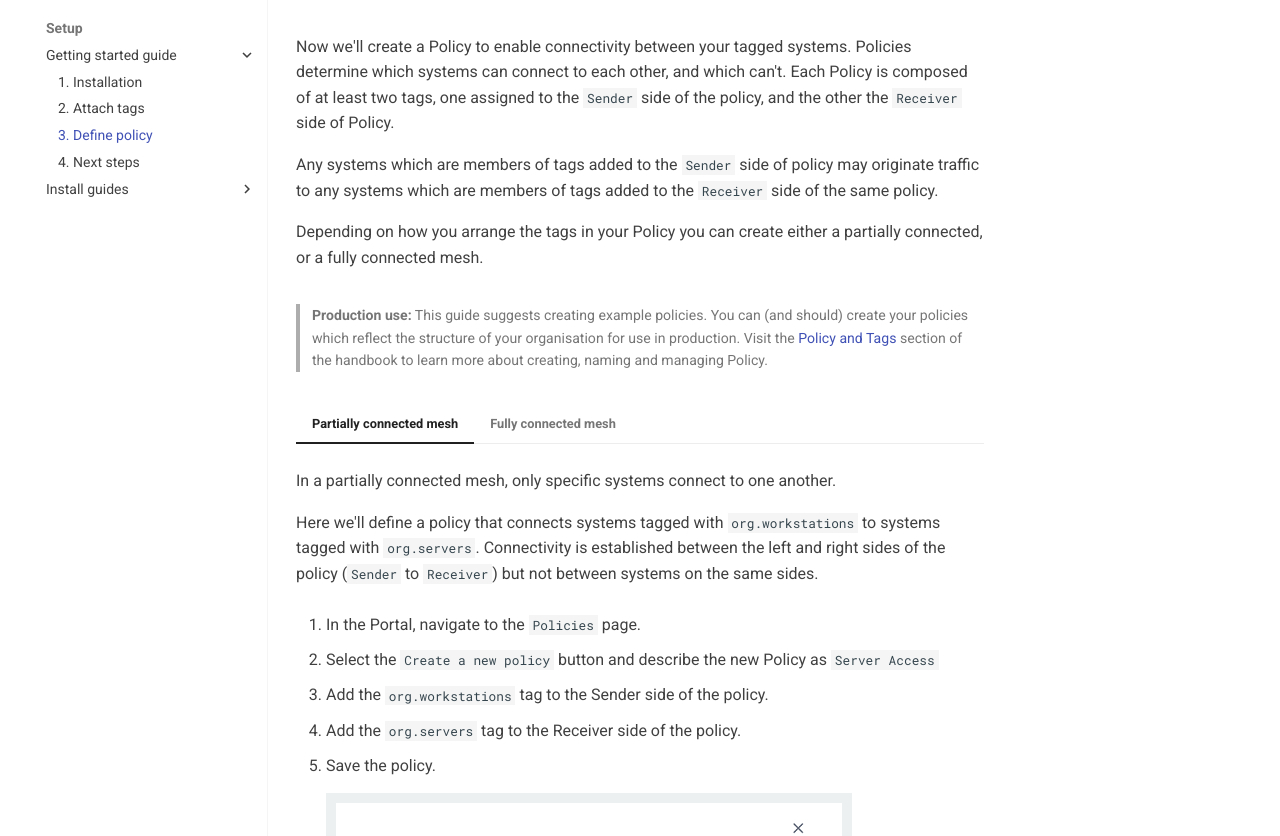
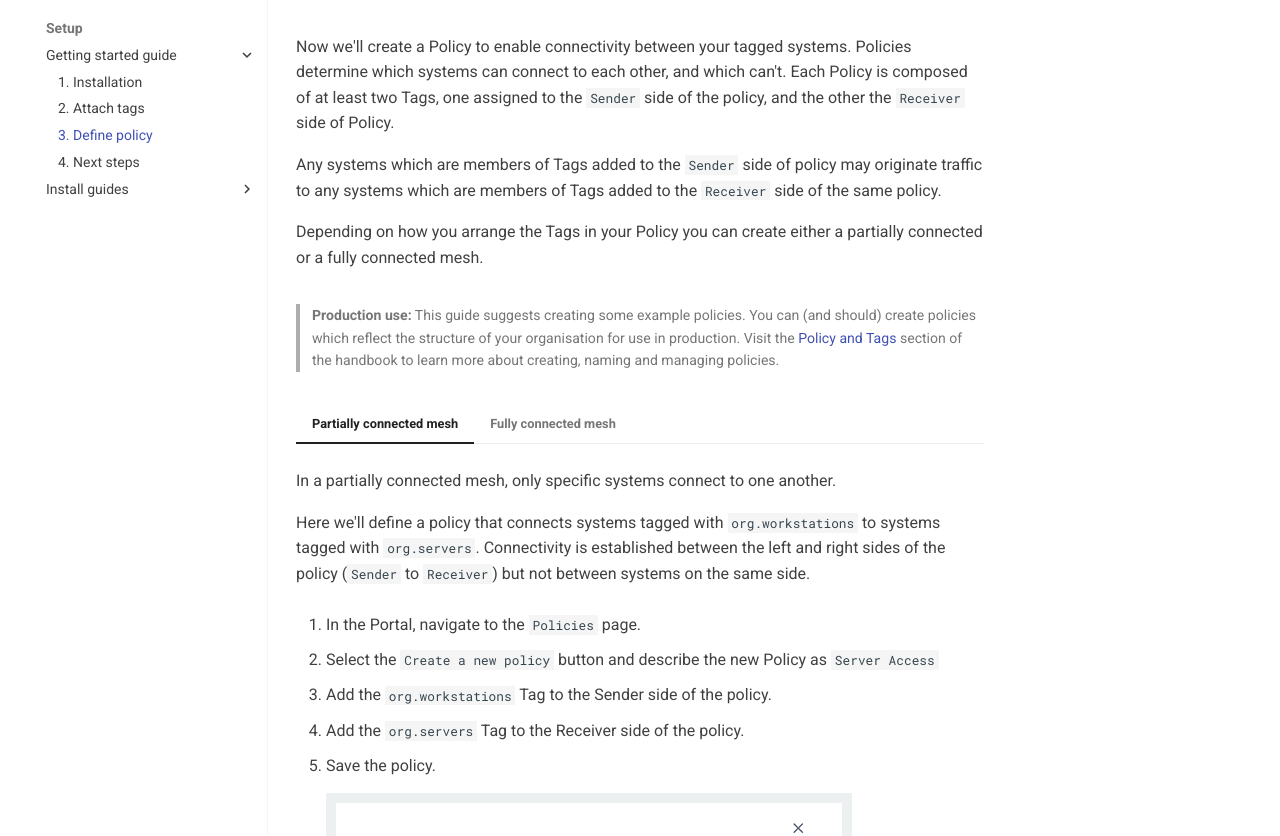
Before and after one commit to enclave-networks/docs, an MkDocs documentation site: the page built from docs/getting-started/define-policy.md, in a window 1280 px wide and 1400 px high. Shown: the part 194-1030 px from the top of the window. Built offline with MkDocs 1.6.1 and Material for MkDocs 9.7.7, drawn with Linux system fonts in a browser that asks for light colours; some of the changed text lies outside the part shown.

Commit message:
Minor updates

```diff
--- a/docs/getting-started/define-policy.md
+++ b/docs/getting-started/define-policy.md
@@ -1,23 +1,23 @@
 # Getting Started — Define Policy
 
-Now we'll create a Policy to enable connectivity between your tagged systems. Policies determine which systems can connect to each other, and which can't. Each Policy is composed of at least two tags, one assigned to the `Sender` side of the policy, and the other the `Receiver` side of Policy.
+Now we'll create a Policy to enable connectivity between your tagged systems. Policies determine which systems can connect to each other, and which can't. Each Policy is composed of at least two Tags, one assigned to the `Sender` side of the policy, and the other the `Receiver` side of Policy.
 
-Any systems which are members of tags added to the `Sender` side of policy may originate traffic to any systems which are members of tags added to the `Receiver` side of the same policy.
+Any systems which are members of Tags added to the `Sender` side of policy may originate traffic to any systems which are members of Tags added to the `Receiver` side of the same policy.
 
-Depending on how you arrange the tags in your Policy you can create either a partially connected, or a fully connected mesh.
+Depending on how you arrange the Tags in your Policy you can create either a partially connected or a fully connected mesh.
 
-> **Production use:** This guide suggests creating example policies. You can (and should) create your policies which reflect the structure of your organisation for use in production. Visit the [Policy and Tags](/management/policies-and-tags#naming) section of the handbook to learn more about creating, naming and managing Policy.
+> **Production use:** This guide suggests creating some example policies. You can (and should) create policies which reflect the structure of your organisation for use in production. Visit the [Policy and Tags](/management/policies-and-tags#naming) section of the handbook to learn more about creating, naming and managing policies.
 
 === "Partially connected mesh"
 
     In a partially connected mesh, only specific systems connect to one another.
 
-    Here we'll define a policy that connects systems tagged with `org.workstations` to systems tagged with `org.servers`. Connectivity is established between the left and right sides of the policy (`Sender` to `Receiver`) but not between systems on the same sides.
+    Here we'll define a policy that connects systems tagged with `org.workstations` to systems tagged with `org.servers`. Connectivity is established between the left and right sides of the policy (`Sender` to `Receiver`) but not between systems on the same side.
 
     1. In the Portal, navigate to the `Policies` page.
     2. Select the `Create a new policy` button and describe the new Policy as `Server Access`
-    3. Add the `org.workstations` tag to the Sender side of the policy.
-    4. Add the `org.servers` tag to the Receiver side of the policy.
+    3. Add the `org.workstations` Tag to the Sender side of the policy.
+    4. Add the `org.servers` Tag to the Receiver side of the policy.
     5. Save the policy.
 
         ![Illustration of how tags are applied to systems](/images/quick-start/policy-partially-connected-mesh.png)
@@ -34,8 +34,8 @@ Depending on how you arrange the tags in your Policy you can create either a par
 
     1. In the Portal, navigate to the `Policies` page.
     2. Select the `Create a new policy` button and describe the new Policy as `Full Mesh`
-    3. Add the `org.any` tag to the Sender side of the policy.
-    4. Add the `org.any` tag to the Receiver side of the policy.
+    3. Add the `org.any` Tag to the Sender side of the policy.
+    4. Add the `org.any` Tag to the Receiver side of the policy.
     5. Save the policy.
 
         ![Illustration of how tags are applied to systems](/images/quick-start/policy-full-mesh.png)
@@ -43,6 +43,6 @@ Depending on how you arrange the tags in your Policy you can create either a par
     **Congratulations!** Your new policy will take effect immediately and Enclave will quickly build direct connectivity between your enrolled systems. You've successfully built your first Enclave connection.
 
 
-Any future systems you enrol and attach these tags to will automatically inherit the connectivity defined in this policy, helpful in auto-scaling scenarios to minimise the management overhead of connecting additional systems.
+Any future systems you enrol and attach these Tags to will automatically inherit the connectivity defined in this policy, helpful in auto-scaling scenarios to minimise the management overhead of connecting additional systems.
 
 Now that you've got your first connection, see [next steps](/getting-started/next-steps) to learn more about what you can do with Enclave.
```
Also changed, not shown: docs/getting-started/attach-tags.md (+11 -11 lines), docs/getting-started/installation.md (+1 -1 lines).
